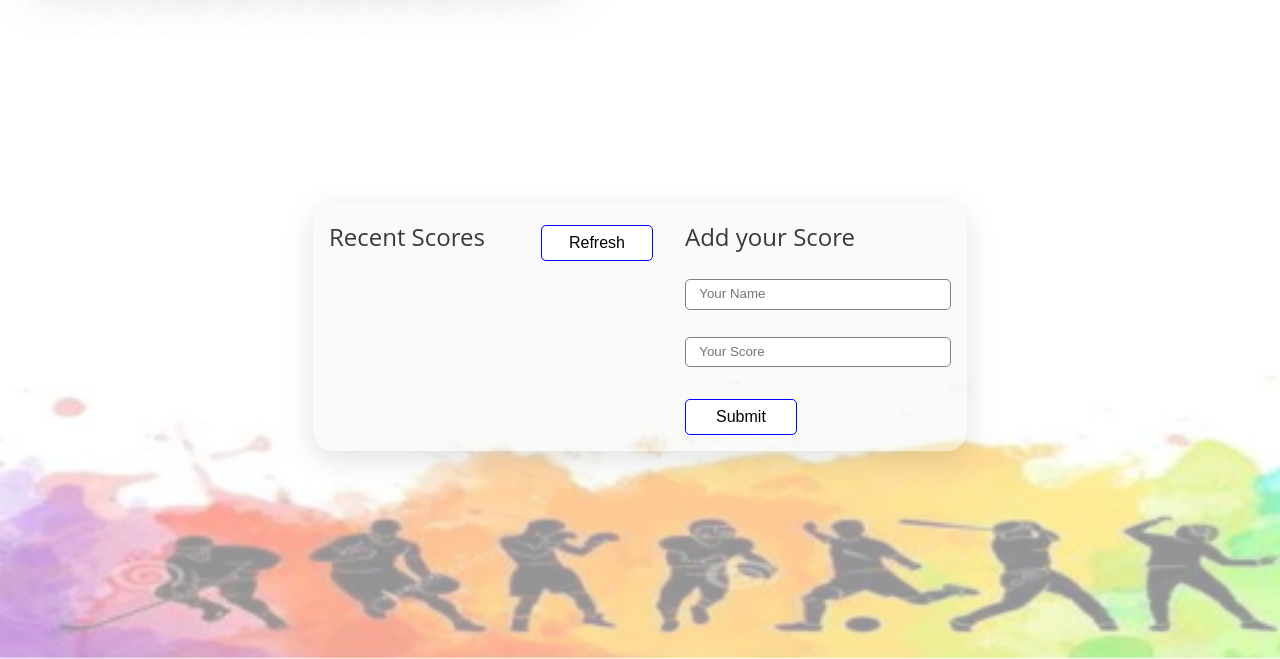
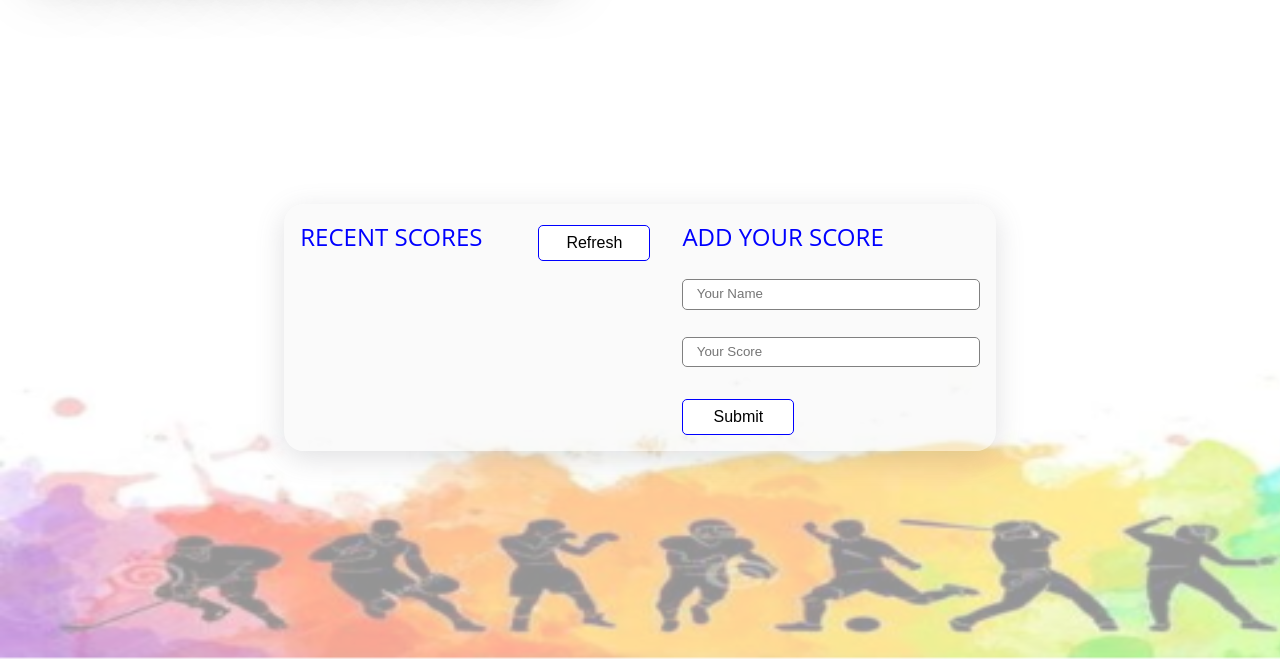
Before and after one commit to SSEKPIUS/Microverse-Leaderboard-setup-project, a website built with webpack: page src/index.html in a window 1280 px wide. Shown: the part 141-800 px from the top of the page. Built offline with nearby package versions, Linux system fonts and the light colour scheme; no server answers; what wc-toast would draw is missing.

Commit message:
Update style.css

```diff
--- a/src/style.css
+++ b/src/style.css
@@ -81,9 +81,10 @@ main {
 
 .scores-top span {
   font-size: x-large;
-  text-transform: capitalize;
+  text-transform: uppercase;
   white-space: nowrap;
   margin-right: 7em;
+  color: blue;
 }
 
 input {
@@ -147,6 +148,8 @@ form label {
   font-size: x-large;
   white-space: nowrap;
   margin-right: 4em;
+  color: blue;
+  text-transform: uppercase;
 }
 
 input[type="text"],
```
